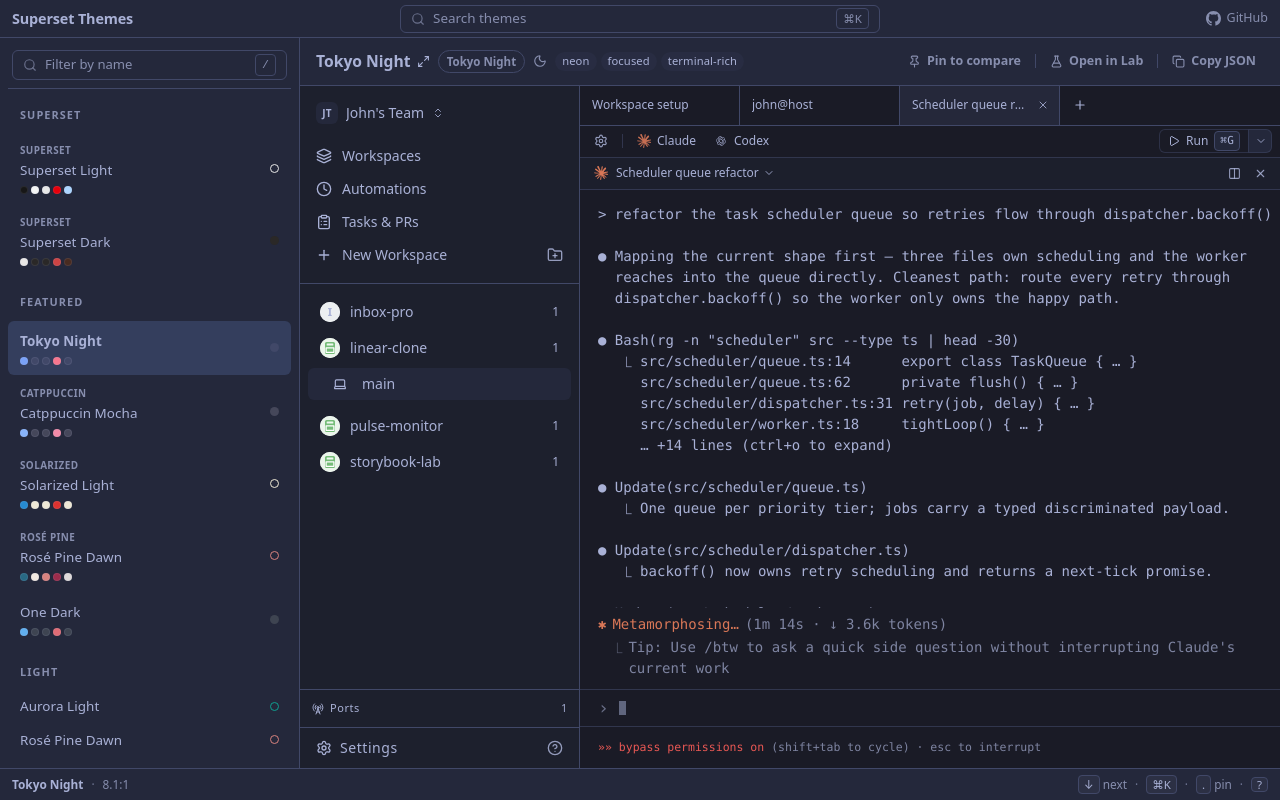
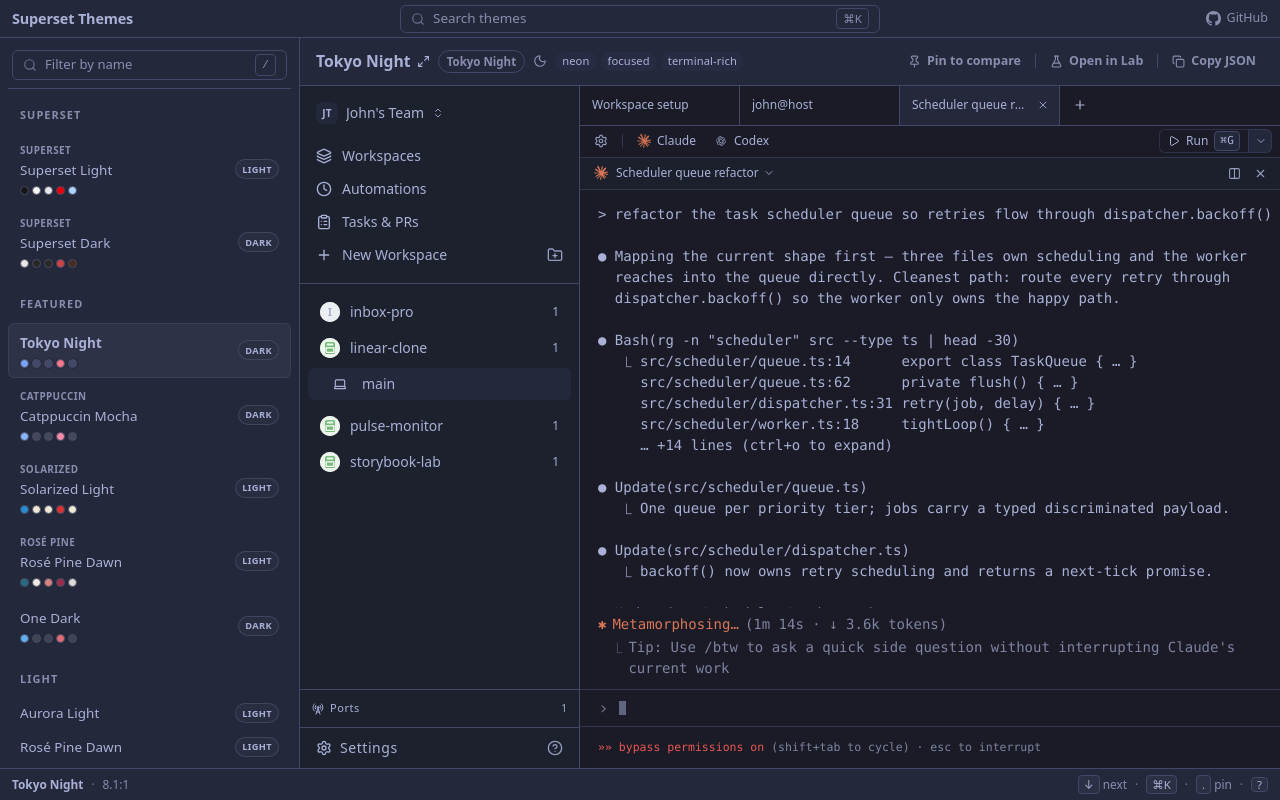
Before and after one commit to airfork/superset-themes, a React (Vite) app: page / in a window 1280 px wide. Built offline with nearby package versions, Linux system fonts and the light colour scheme.

Commit message:
fix: clarify theme rail display

```diff
--- a/src/rail/RailRow.tsx
+++ b/src/rail/RailRow.tsx
@@ -1,5 +1,5 @@
 import { Pin } from "lucide-react";
-import type { CSSProperties, KeyboardEvent as ReactKeyboardEvent } from "react";
+import type { KeyboardEvent as ReactKeyboardEvent } from "react";
 import type { CatalogThemeEntry } from "../theme-core/themeTypes";
 
 export type RailRowVariant = "basic" | "featured";
@@ -32,8 +32,8 @@
   tabIndex,
   id,
 }: RailRowProps) {
-  const themeAccent = entry.theme.ui.accent;
   const themeVariant = entry.theme.type;
+  const themeModeLabel = themeVariant === "light" ? "Light" : "Dark";
 
   // Build the accessible name from the bare theme name plus any qualifiers, in
   // reading order: pinned status first, then the pinned-section back-reference.
@@ -50,19 +50,12 @@
   // where the family groups distinct themes ("Rosé Pine" over "Rosé Pine Dawn").
   const showEyebrow = variant === "featured" && entry.meta.family !== entry.theme.name;
 
-  // Inline color escapes the --preview-* system on purpose: the row dot always
-  // shows the entry's own accent, never the focused theme's.
-  const rowStyle: CSSProperties = {
-    "--row-accent": themeAccent,
-  } as CSSProperties;
-
   return (
     <button
       type="button"
       className="rail-row"
       data-variant={variant}
       data-selected={selected || undefined}
-      style={rowStyle}
       onClick={onSelect}
       onKeyDown={onKeyDown}
       aria-current={selected ? "true" : undefined}
@@ -100,14 +93,13 @@
           />
         ) : null}
         <span
-          className="rail-row__dot"
-          data-testid="rail-accent-dot"
-          data-variant={themeVariant}
-          // Dark themes fill the dot; light themes paint a ring via border, so leave
-          // the background unset on light rows so the CSS rule isn't overridden inline.
-          style={themeVariant === "dark" ? { backgroundColor: themeAccent } : undefined}
+          className="rail-row__mode"
+          data-testid="rail-mode-badge"
+          data-mode={themeVariant}
           aria-hidden="true"
-        />
+        >
+          {themeModeLabel}
+        </span>
       </span>
     </button>
   );
--- a/src/styles/global.css
+++ b/src/styles/global.css
@@ -2867,25 +2867,20 @@
 }
 
 .rail-row:hover {
-  background: color-mix(in srgb, var(--row-accent) 8%, transparent);
-}
-
-/* Selected tint uses the focused theme's primary (an AA-gated, always-visible
-   token) by default. Light themes override to the neutral accent layer so
-   Superset Light reads like the real app instead of a heavy ink wash. */
+  background: color-mix(in srgb, var(--preview-ui-foreground) 6%, transparent);
+}
+
+/* Selected rows are neutral chrome state. Theme color belongs in the swatches, not
+   in row fills, otherwise the rail's readability swings wildly between themes. */
 .rail-row[data-selected] {
-  background: color-mix(in srgb, var(--preview-ui-primary) 18%, transparent);
-}
-
-:root[data-theme-type="light"] .rail-row[data-selected] {
-  background: color-mix(in srgb, var(--preview-ui-accent) 72%, transparent);
+  background: color-mix(in srgb, var(--preview-ui-foreground) 7%, transparent);
+  box-shadow: inset 0 0 0 1px color-mix(in srgb, var(--preview-ui-foreground) 10%, transparent);
 }
 
 .rail-row:focus-visible {
   /* Focus rings use --preview-focus-ring (a 3:1-verified focus token on every theme)
-     rather than --row-accent. The row's own accent still colors the dot, hover, and
-     selected tints; focus is a pointer cue and needs guaranteed 3:1 against the
-     background regardless of the row's accent saturation. */
+     rather than row-specific theme color. Focus is a pointer cue and needs guaranteed
+     3:1 against the background regardless of the row theme's accent saturation. */
   outline: 2px solid var(--preview-focus-ring);
   outline-offset: -2px;
 }
@@ -2926,10 +2921,11 @@
 }
 
 .rail-row__swatch {
-  width: 8px;
-  height: 8px;
+  width: 9px;
+  height: 9px;
   border-radius: 999px;
-  border: 1px solid color-mix(in srgb, var(--preview-ui-foreground) 12%, transparent);
+  border: 1px solid color-mix(in srgb, var(--preview-ui-foreground) 26%, var(--chrome-surface));
+  box-shadow: 0 0 0 1px color-mix(in srgb, var(--chrome-surface) 78%, transparent);
 }
 
 .rail-row__trailing {
@@ -2944,15 +2940,22 @@
   flex-shrink: 0;
 }
 
-.rail-row__dot {
-  width: 9px;
-  height: 9px;
+.rail-row__mode {
+  display: inline-flex;
+  align-items: center;
+  justify-content: center;
+  min-width: 38px;
+  height: 20px;
+  padding: 0 6px;
+  border: 1px solid color-mix(in srgb, var(--preview-ui-foreground) 18%, transparent);
   border-radius: 999px;
-}
-
-.rail-row__dot[data-variant="light"] {
-  background: transparent;
-  border: 1.5px solid var(--row-accent);
+  background: color-mix(in srgb, var(--chrome-surface) 80%, var(--preview-ui-foreground) 4%);
+  color: var(--preview-ui-foreground);
+  font-size: 0.58rem;
+  font-weight: 650;
+  letter-spacing: 0.04em;
+  line-height: 1;
+  text-transform: uppercase;
 }
 
 /* Rail — composition */
```
Also changed, not shown: 3 other files (tests, documents, lock files or other folders).
